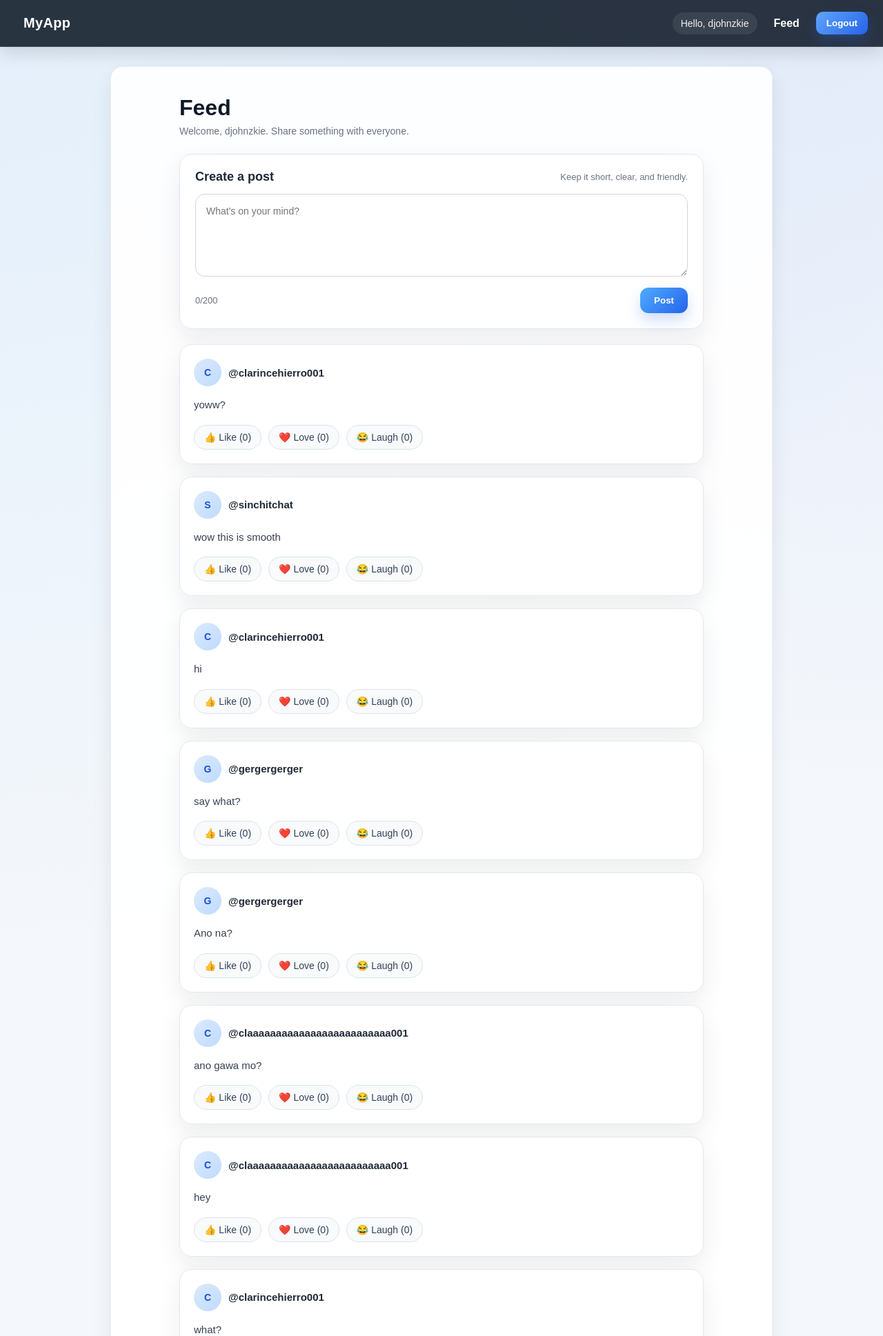
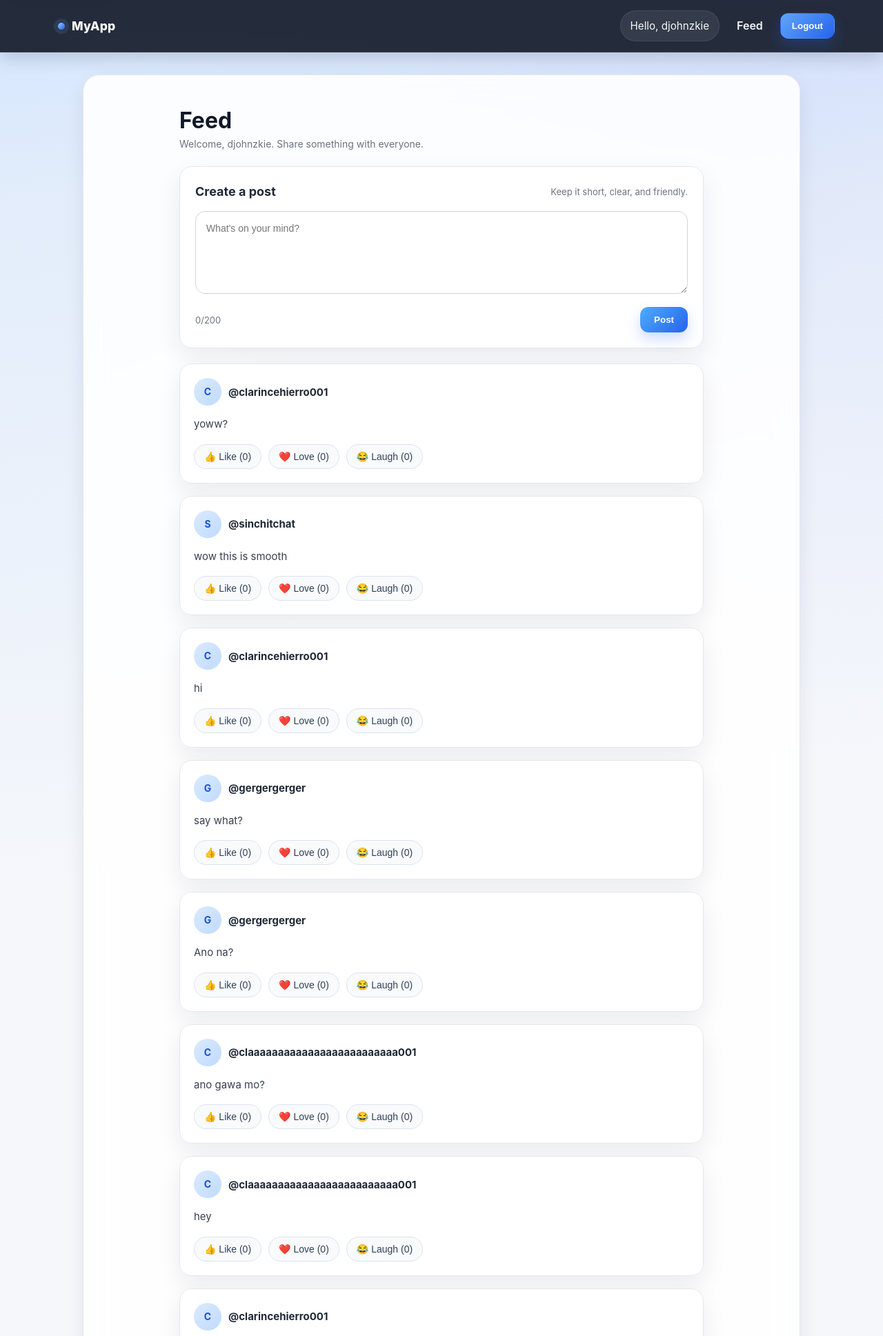
Before and after one commit to clarincehierro001-hue/mini_facebook, a Flask app: page /feed in a window 1280 px wide. Shown: the top 1937 px of the page at 69% size. Run offline with Flask 3, Linux system fonts and the light colour scheme; a user stored in the database is signed in.

Commit message:
base.html
Updated HTML structure and styles for improved accessibility and design consistency.

```diff
--- a/templates/base.html
+++ b/templates/base.html
@@ -1,23 +1,40 @@
 <!DOCTYPE html>
 <html lang="en">
 <head>
-    <meta charset="UTF-8">
-    <meta name="viewport" content="width=device-width, initial-scale=1.0">
+    <meta charset="UTF-8" />
+    <meta name="viewport" content="width=device-width, initial-scale=1.0" />
+    <meta name="color-scheme" content="light dark" />
     <title>{% block title %}My App{% endblock %}</title>
 
     <style>
         :root {
-            --bg: #f4f7fb;
-            --surface: rgba(255, 255, 255, 0.92);
+            --bg: #f5f7fb;
+            --bg-accent: #eaf2ff;
+            --surface: rgba(255, 255, 255, 0.88);
             --surface-solid: #ffffff;
-            --text: #1f2937;
-            --muted: #6b7280;
+            --surface-muted: #f8fafc;
+
+            --text: #111827;
+            --text-soft: #4b5563;
+            --text-muted: #6b7280;
+
             --primary: #2563eb;
             --primary-hover: #1d4ed8;
-            --nav: #1f2a37;
-            --nav-accent: #60a5fa;
+            --primary-soft: #dbeafe;
+
+            --nav-bg: rgba(17, 24, 39, 0.9);
+            --nav-border: rgba(255, 255, 255, 0.08);
+
             --border: #e5e7eb;
-            --shadow: 0 12px 30px rgba(15, 23, 42, 0.08);
+            --border-strong: #d1d5db;
+
+            --shadow-sm: 0 4px 12px rgba(15, 23, 42, 0.06);
+            --shadow-md: 0 12px 30px rgba(15, 23, 42, 0.08);
+            --shadow-lg: 0 18px 40px rgba(15, 23, 42, 0.12);
+
+            --radius-sm: 12px;
+            --radius-md: 18px;
+            --radius-lg: 24px;
 
             --success-bg: #ecfdf3;
             --success-text: #166534;
@@ -44,103 +105,173 @@
             scroll-behavior: smooth;
         }
 
+        @media (prefers-reduced-motion: reduce) {
+            html {
+                scroll-behavior: auto;
+            }
+
+            *,
+            *::before,
+            *::after {
+                animation: none !important;
+                transition: none !important;
+            }
+        }
+
         body {
             margin: 0;
-            font-family: Arial, sans-serif;
+            min-height: 100vh;
+            font-family: Inter, ui-sans-serif, system-ui, -apple-system, BlinkMacSystemFont, "Segoe UI", sans-serif;
+            color: var(--text);
             background:
-                radial-gradient(circle at top left, rgba(79, 172, 254, 0.10), transparent 30%),
-                radial-gradient(circle at top right, rgba(37, 99, 235, 0.08), transparent 25%),
-                var(--bg);
+                radial-gradient(circle at top left, rgba(96, 165, 250, 0.16), transparent 28%),
+                radial-gradient(circle at top right, rgba(37, 99, 235, 0.12), transparent 24%),
+                linear-gradient(180deg, var(--bg-accent) 0%, var(--bg) 280px);
+            line-height: 1.55;
+        }
+
+        a,
+        button {
+            transition: background-color 0.2s ease, color 0.2s ease, transform 0.2s ease, box-shadow 0.2s ease, border-color 0.2s ease;
+        }
+
+        a {
+            color: var(--primary);
+        }
+
+        a:hover {
+            color: var(--primary-hover);
+        }
+
+        a:focus-visible,
+        button:focus-visible {
+            outline: 3px solid rgba(37, 99, 235, 0.25);
+            outline-offset: 2px;
+        }
+
+        .skip-link {
+            position: absolute;
+            left: 16px;
+            top: -48px;
+            background: var(--surface-solid);
             color: var(--text);
-            min-height: 100vh;
+            border: 1px solid var(--border);
+            border-radius: 10px;
+            padding: 10px 14px;
+            z-index: 2000;
+            text-decoration: none;
+            box-shadow: var(--shadow-sm);
+        }
+
+        .skip-link:focus {
+            top: 16px;
+        }
+
+        .site-header {
+            position: sticky;
+            top: 0;
+            z-index: 1000;
+            backdrop-filter: blur(14px);
+            background: var(--nav-bg);
+            border-bottom: 1px solid var(--nav-border);
+            box-shadow: 0 10px 25px rgba(0, 0, 0, 0.14);
         }
 
         .navbar {
-            position: sticky;
-            top: 0;
-            z-index: 1000;
-            background: rgba(31, 42, 55, 0.95);
-            backdrop-filter: blur(10px);
-            border-bottom: 1px solid rgba(255, 255, 255, 0.08);
-            padding: 14px 22px;
-            color: white;
+            max-width: 1180px;
+            margin: 0 auto;
+            padding: 14px 20px;
             display: flex;
+            align-items: center;
             justify-content: space-between;
-            align-items: center;
+            gap: 16px;
             flex-wrap: wrap;
-            gap: 12px;
-            box-shadow: 0 10px 25px rgba(0, 0, 0, 0.12);
         }
 
         .navbar-left,
         .navbar-right {
             display: flex;
             align-items: center;
-            gap: 12px;
+            gap: 10px;
             flex-wrap: wrap;
         }
 
         .brand-link {
-            font-size: 20px;
-            font-weight: 700;
-            letter-spacing: 0.3px;
-            color: #ffffff;
+            display: inline-flex;
+            align-items: center;
+            gap: 10px;
+            font-size: 1.1rem;
+            font-weight: 800;
+            letter-spacing: 0.2px;
+            color: #fff;
             text-decoration: none;
-            padding: 8px 12px;
-            border-radius: 10px;
-            transition: background 0.2s ease, transform 0.2s ease;
+            padding: 10px 14px;
+            border-radius: 14px;
         }
 
         .brand-link:hover {
             background: rgba(255, 255, 255, 0.08);
+            color: #fff;
+            transform: translateY(-1px);
             text-decoration: none;
-            transform: translateY(-1px);
+        }
+
+        .brand-badge {
+            width: 10px;
+            height: 10px;
+            border-radius: 999px;
+            background: linear-gradient(135deg, #93c5fd, #2563eb);
+            box-shadow: 0 0 0 6px rgba(96, 165, 250, 0.14);
         }
 
         .nav-link {
-            color: #ffffff;
+            color: rgba(255, 255, 255, 0.95);
             text-decoration: none;
             font-weight: 600;
-            padding: 8px 12px;
-            border-radius: 10px;
-            transition: background 0.2s ease, color 0.2s ease, transform 0.2s ease;
+            padding: 10px 14px;
+            border-radius: 12px;
+            border: 1px solid transparent;
         }
 
         .nav-link:hover {
             background: rgba(255, 255, 255, 0.08);
-            color: #ffffff;
+            color: #fff;
+            transform: translateY(-1px);
             text-decoration: none;
-            transform: translateY(-1px);
         }
 
         .navbar-user {
-            font-size: 14px;
-            color: rgba(255, 255, 255, 0.92);
+            display: inline-flex;
+            align-items: center;
+            gap: 8px;
+            font-size: 0.95rem;
+            color: rgba(255, 255, 255, 0.96);
             background: rgba(255, 255, 255, 0.08);
-            padding: 8px 12px;
+            border: 1px solid rgba(255, 255, 255, 0.08);
+            padding: 10px 14px;
             border-radius: 999px;
+            white-space: nowrap;
         }
 
         .logout-form {
-            display: inline;
             margin: 0;
         }
 
         .logout-btn {
-            background: linear-gradient(135deg, var(--nav-accent), var(--primary));
+            appearance: none;
+            border: 1px solid transparent;
+            background: linear-gradient(135deg, #60a5fa, var(--primary));
             color: white;
-            border: none;
-            padding: 9px 15px;
-            border-radius: 10px;
+            padding: 10px 16px;
+            border-radius: 12px;
             font-weight: 700;
             cursor: pointer;
-            transition: transform 0.2s ease, box-shadow 0.2s ease, opacity 0.2s ease;
-            box-shadow: 0 8px 18px rgba(37, 99, 235, 0.28);
+            box-shadow: 0 10px 20px rgba(37, 99, 235, 0.25);
         }
 
         .logout-btn:hover {
             transform: translateY(-1px);
-            opacity: 0.96;
+            box-shadow: 0 14px 24px rgba(37, 99, 235, 0.3);
         }
 
         .logout-btn:active {
@@ -149,31 +280,39 @@
 
         .page-shell {
             width: 100%;
-            padding: 28px 18px 40px;
+            padding: 32px 18px 48px;
         }
 
         .container {
-            max-width: 960px;
+            max-width: 1040px;
             margin: 0 auto;
-            padding: 24px;
+            padding: 28px;
             background: var(--surface);
-            border: 1px solid rgba(229, 231, 235, 0.7);
-            border-radius: 18px;
-            box-shadow: var(--shadow);
+            border: 1px solid var(--border);
+            border-radius: var(--radius-lg);
+            box-shadow: var(--shadow-md);
+            backdrop-filter: blur(16px);
+        }
+
+        .content-wrap {
+            display: flex;
+            flex-direction: column;
+            gap: 20px;
         }
 
         .alerts {
-            margin-bottom: 18px;
+            display: flex;
+            flex-direction: column;
+            gap: 12px;
         }
 
         .alert {
             padding: 14px 16px;
-            margin-bottom: 12px;
-            border-radius: 12px;
+            border-radius: 14px;
             border: 1px solid transparent;
-            font-size: 14px;
+            font-size: 0.95rem;
             line-height: 1.5;
-            box-shadow: 0 6px 18px rgba(15, 23, 42, 0.04);
+            box-shadow: var(--shadow-sm);
         }
 
         .alert-success {
@@ -202,6 +341,10 @@
             border-color: var(--info-border);
         }
 
+        .page-content {
+            min-width: 0;
+        }
+
         @media (max-width: 768px) {
             .navbar {
                 padding: 14px 16px;
@@ -252,15 +397,23 @@
     {% block head %}{% endblock %}
 </head>
 <body>
+    <a href="#main-content" class="skip-link">Skip to content</a>
 
-    <div class="navbar">
+    <header class="site-header">
+        <nav class="navbar" aria-label="Main navigation">
             <div class="navbar-left">
-            <a href="{{ url_for('home') }}" class="brand-link">MyApp</a>
+                <a href="{{ url_for('home') }}" class="brand-link" aria-label="Go to homepage">
+                    <span class="brand-badge" aria-hidden="true"></span>
+                    <span>MyApp</span>
+                </a>
             </div>
 
             <div class="navbar-right">
                 {% if current_user.is_authenticated %}
-                <span class="navbar-user">Hello, {{ current_user.username }}</span>
+                    <span class="navbar-user" title="{{ current_user.username }}">
+                        Hello, {{ current_user.username }}
+                    </span>
+
                     <a href="{{ url_for('feed') }}" class="nav-link">Feed</a>
 
                     <form action="{{ url_for('logout') }}" method="POST" class="logout-form">
@@ -271,15 +424,17 @@
                     <a href="{{ url_for('register') }}" class="nav-link">Register</a>
                 {% endif %}
             </div>
-    </div>
+        </nav>
+    </header>
 
     <div class="page-shell">
-        <div class="container">
-            <div class="alerts">
+        <main id="main-content" class="container" role="main">
+            <div class="content-wrap">
+                <div class="alerts" aria-live="polite" aria-atomic="true">
                     {% with messages = get_flashed_messages(with_categories=true) %}
                         {% if messages %}
                             {% for category, message in messages %}
-                            <div class="alert alert-{{ category }}">
+                                <div class="alert alert-{{ category }}" role="alert">
                                     {{ message }}
                                 </div>
                             {% endfor %}
@@ -287,15 +442,17 @@
                     {% endwith %}
 
                     {% if error %}
-                    <div class="alert alert-error">
+                        <div class="alert alert-error" role="alert">
                             {{ error }}
                         </div>
                     {% endif %}
                 </div>
 
+                <section class="page-content">
                     {% block content %}{% endblock %}
+                </section>
             </div>
+        </main>
     </div>
-
 </body>
 </html>
```
Also changed, not shown: other parts of templates/base.html (+61 -15 lines). Lines whose indentation alone changed are shown as unchanged.
